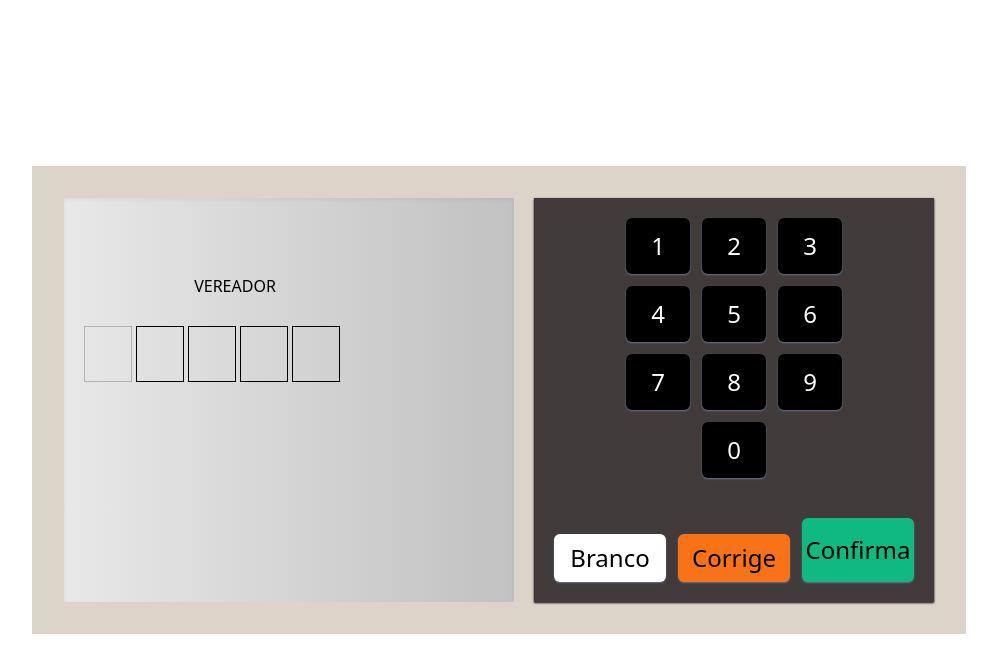
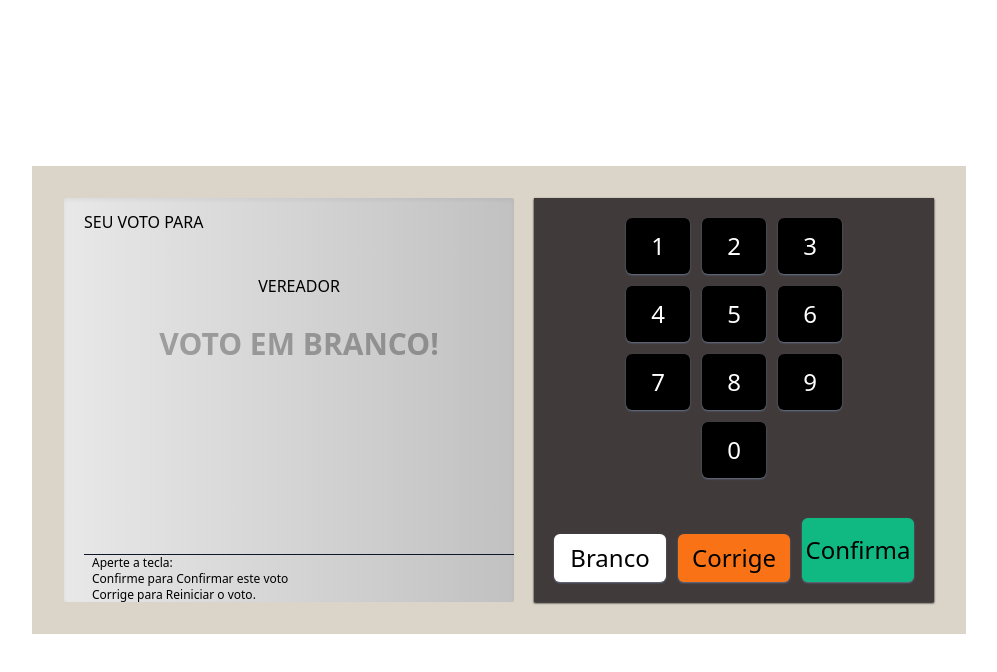
Before and after one commit to guioliveirx/projetos-javascript, a website: page urna/src/index.html in a window 1280 px wide. Both pictures are taken after a click on the element "Branco". Shown: the whole page, without its empty margins (141-1138 px from the left). Drawn offline with Linux system fonts and the light colour scheme.

Commit message:
feat: create white vote

```diff
--- a/urna/src/assets/js/script.js
+++ b/urna/src/assets/js/script.js
@@ -7,10 +7,15 @@ let numeros = document.querySelector("#numeros");
 
 let etapaAtual = 0;
 let numero = '';
+let votoEmBranco = false;
 
 function comecarEtapa() {
     let etapa = etapas[etapaAtual];
     let numerosHtml = '';
+    numero = '';
+    votoEmBranco = false;
+    numeros.classList.add("block");
+    numeros.classList.remove("hidden");
 
     for (let i = 0; i < etapa.numeros; i++) {
         if (i === 0) {
@@ -24,7 +29,8 @@ function comecarEtapa() {
     cargo.innerHTML = etapa.titulo;
     descricao.innerHTML = '';
     aviso.style.display = 'none';
-    imagemCandidatos.innerHTML = '';
+    imagemCandidatos.classList.remove("block");
+    imagemCandidatos.classList.add("hidden");
     numeros.innerHTML = numerosHtml;
 }
 
@@ -53,6 +59,8 @@ function atualizaInterface() {
                         ${item.legenda}</div>`
         }
 
+        imagemCandidatos.classList.add("block");
+        imagemCandidatos.classList.remove("hidden");
         imagemCandidatos.innerHTML = fotosHtml;
     } else {
         votoPara.style.display = "block";
@@ -78,11 +86,18 @@ function clicou(number) {
 }
 
 function branco() {
-    alert("Clicou em BRANCO!");
+    numero = '';
+    votoEmBranco = true;
+    votoPara.style.display = "block";
+    aviso.style.display = 'block';
+    descricao.innerHTML = `<div class="animate-pisca text-3xl font-bold text-center">VOTO EM BRANCO!</div>`;
+    numeros.classList.remove("block");
+    numeros.classList.add("hidden");
+    imagemCandidatos.classList.add("hidden");
 }
 
 function corrige() {
-    alert("Clicou em Redefinir!");
+    comecarEtapa();
 }
 
 function confirmar() {
```
Also changed, not shown: urna/src/output.css.
